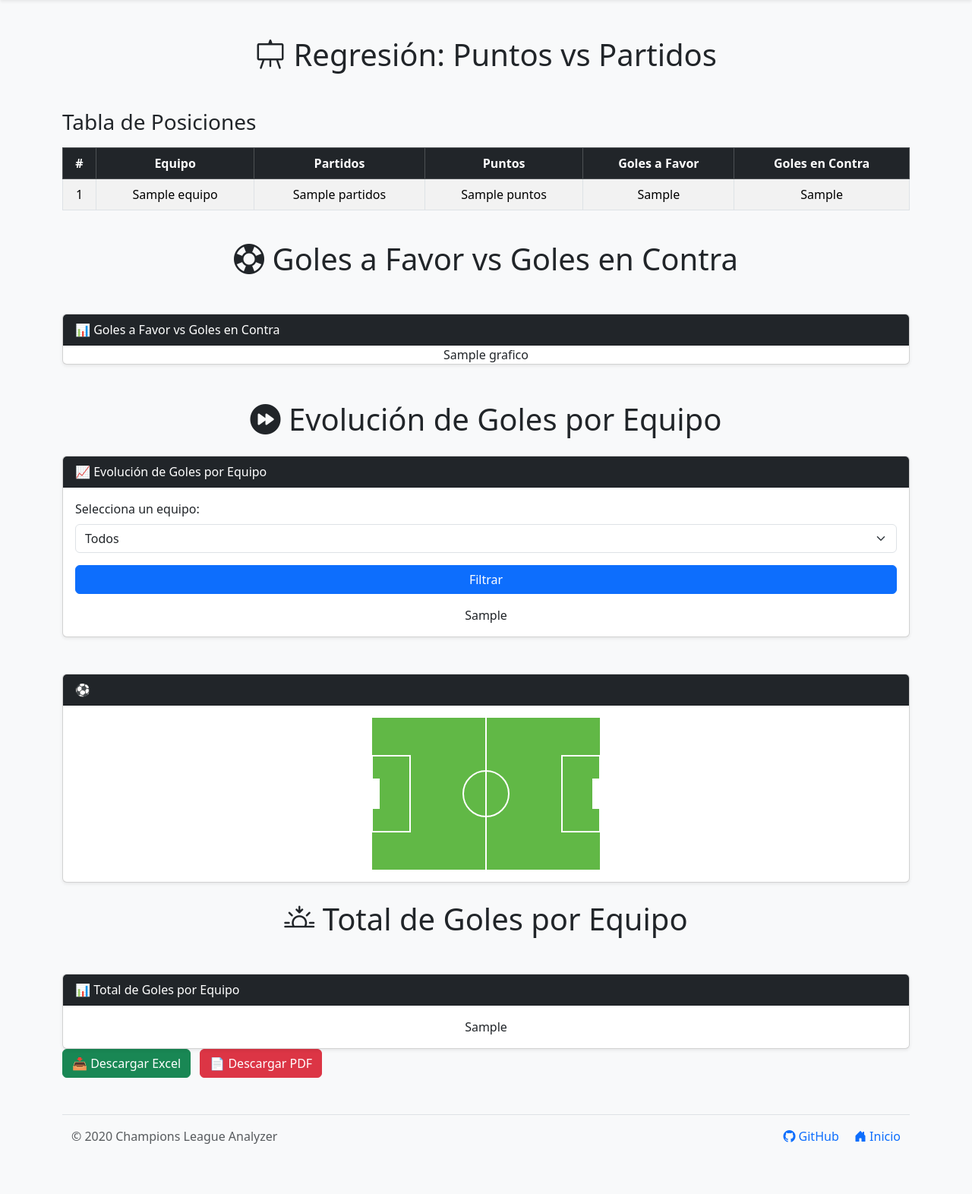
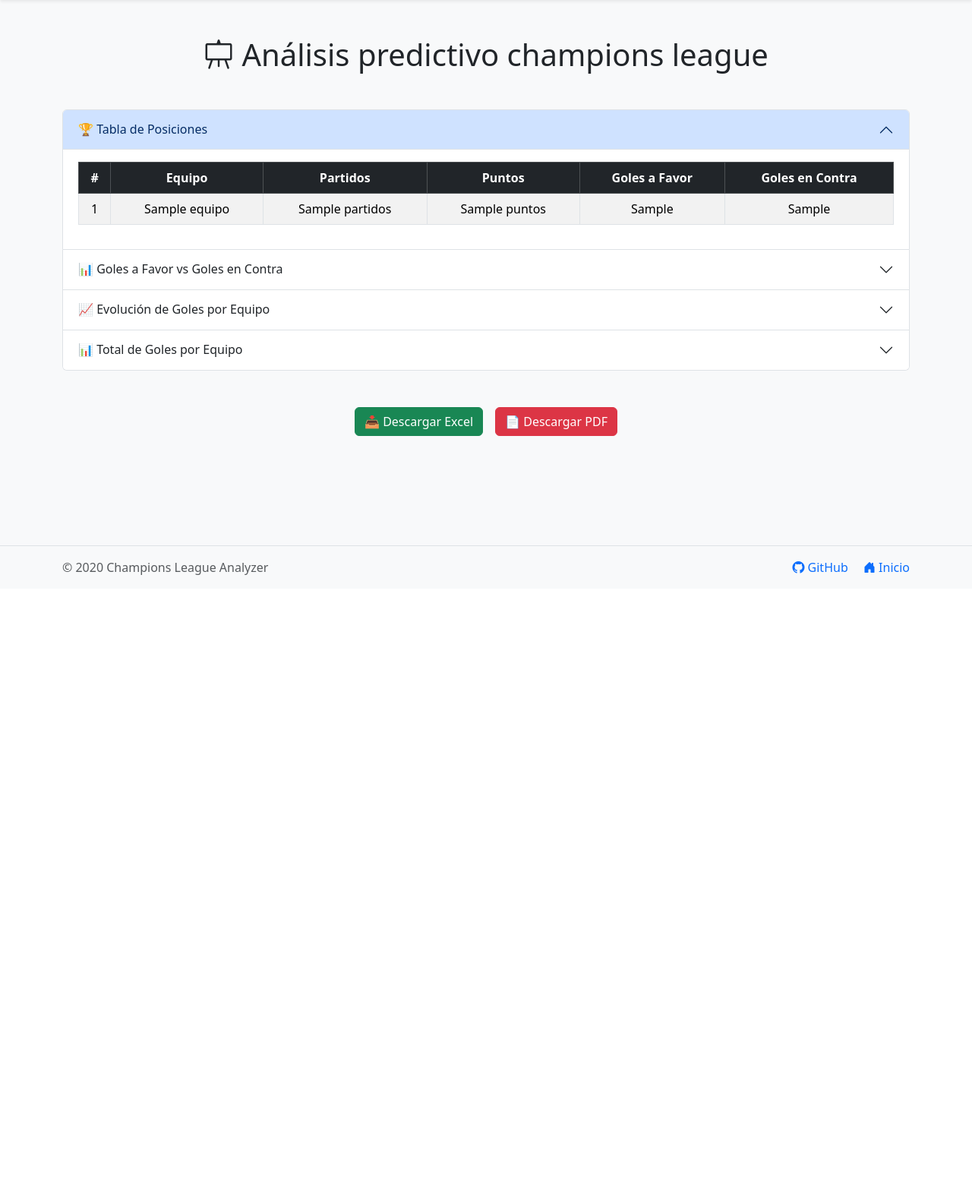
Before and after one commit to cristianriveraxd/Analisis-Predictivo-de-Resultados, a Flask app: template templates/dashboard.html in a window 1280 px wide. Shown: the part 62-1634 px from the top of the page at 76% size. After the commit the page ends 819 px from the top, so only its background shows below. Run offline with Flask 3, Linux system fonts and the light colour scheme; the template is opened without the code that fills it: most values are stand-ins (such as "Sample title", 1, 10 or a date in 2020).

Commit message:
add change in typography

```diff
--- a/templates/dashboard.html
+++ b/templates/dashboard.html
@@ -24,7 +24,6 @@
     </style>
 </head>
 <body class="bg-light">
-    <body>
   <nav class="navbar navbar-expand-lg navbar-dark bg-dark shadow-sm">
       <div class="container">
         <!-- Logo alineado a la izquierda -->
@@ -66,13 +65,24 @@
       </div>
     </nav>
     <div class="container py-5">
-      <h1 class="mb-4 text-center">
-        <i class="bi bi-easel"></i> Regresión: Puntos vs Partidos
+  <h1 class="mb-5 text-center">
+    <i class="bi bi-easel"></i> Análisis predictivo champions league
   </h1>
 
-    <h3 class="mb-3 pt-4">Tabla de Posiciones</h3>
+  <!-- Accordion -->
+  <div class="accordion" id="dashboardAccordion">
+
+    <!-- Tabla de Posiciones -->
+    <div class="accordion-item">
+      <h2 class="accordion-header" id="headingTabla">
+        <button class="accordion-button" type="button" data-bs-toggle="collapse" data-bs-target="#collapseTabla" aria-expanded="true" aria-controls="collapseTabla">
+          🏆 Tabla de Posiciones
+        </button>
+      </h2>
+      <div id="collapseTabla" class="accordion-collapse collapse show" aria-labelledby="headingTabla" data-bs-parent="#dashboardAccordion">
+        <div class="accordion-body">
           <div class="table-responsive">
-        <table class="table table-striped table-bordered align-middle text-center">
+            <table class="table table-striped table-bordered text-center align-middle">
               <thead class="table-dark">
                 <tr>
                   <th>#</th>
@@ -97,83 +107,102 @@
               </tbody>
             </table>
           </div>
-<br>
-<!-- Sección con los dos gráficos uno sobre otro -->
- <h1 class="mb-4 text-center">
-        <i class="bi bi-life-preserver"></i> Goles a Favor vs Goles en Contra
-      </h1>
-<section class="mt-5">
-  <!-- Gráfico 1: Goles a Favor vs Goles en Contra -->
-  <div class="card shadow-sm mb-5">
-    <div class="card-header bg-dark text-white">
-      📊 Goles a Favor vs Goles en Contra
         </div>
-    <div class="d-flex justify-content-center">
-      <div>{{ grafico | safe }}</div>
       </div>
     </div>
 
-  <!-- Gráfico 2: Evolución de Goles por Equipo -->
-    <h1 class="mb-4 text-center">
-        <i class="bi bi-fast-forward-circle-fill"></i> Evolución de Goles por Equipo
-      </h1>
-  <div class="card shadow-sm mb-5">
-    <div class="card-header bg-dark text-white">
+    <!-- Goles a Favor vs Contra -->
+    <div class="accordion-item">
+      <h2 class="accordion-header" id="headingGrafico1">
+        <button class="accordion-button collapsed" type="button" data-bs-toggle="collapse" data-bs-target="#collapseGrafico1" aria-expanded="false" aria-controls="collapseGrafico1">
+          📊 Goles a Favor vs Goles en Contra
+        </button>
+      </h2>
+      <div id="collapseGrafico1" class="accordion-collapse collapse" aria-labelledby="headingGrafico1" data-bs-parent="#dashboardAccordion">
+        <div class="accordion-body">
+          <div class="d-flex justify-content-center">{{ grafico | safe }}</div>
+        </div>
+      </div>
+    </div>
+
+    <!-- Evolución por Equipo -->
+    <div class="accordion-item">
+      <h2 class="accordion-header" id="headingEvolucion">
+        <button class="accordion-button collapsed" type="button" data-bs-toggle="collapse" data-bs-target="#collapseEvolucion" aria-expanded="false" aria-controls="collapseEvolucion">
           📈 Evolución de Goles por Equipo
-    </div>
-    <div class="card-body">
+        </button>
+      </h2>
+      <div id="collapseEvolucion" class="accordion-collapse collapse" aria-labelledby="headingEvolucion" data-bs-parent="#dashboardAccordion">
+        <div class="accordion-body">
           <form method="get" class="mb-3">
-        <div class="mb-3">
             <label for="equipo" class="form-label">Selecciona un equipo:</label>
-          <select name="equipo" id="equipo" class="form-select">
+            <select name="equipo" id="equipo" class="form-select mb-3">
               <option value="">Todos</option>
               {% for eq in equipos %}
               <option value="{{ eq }}" {% if eq == equipo_seleccionado %}selected{% endif %}>{{ eq }}</option>
               {% endfor %}
             </select>
-        </div>
             <button type="submit" class="btn btn-primary w-100">Filtrar</button>
           </form>
-      <div class="d-flex justify-content-center">
-      <div>{{ grafico_equipos | safe }}</div>
+          <div class="d-flex justify-content-center">{{ grafico_equipos | safe }}</div>
         </div>
       </div>
     </div>
-</section>
 
-   <!-- <h3 class="mt-5">Gráfico Interactivo: Goles a Favor vs Goles en Contra</h3>
-    <div>{{ grafico | safe }}</div>
-</div>
-<h3 class="mt-5">Evolución de Goles por Equipo</h3>
-
-<form method="get" class="mb-4">
-    <div class="row g-2 align-items-end">
-        <div class="col-md-6">
-            <label for="equipo" class="form-label">Selecciona un equipo:</label>
-            <select name="equipo" id="equipo" class="form-select">
-                <option value="">Todos</option>
-                {% for eq in equipos %}
-                    <option value="{{ eq }}" {% if eq == equipo_seleccionado %}selected{% endif %}>{{ eq }}</option>
-                {% endfor %}
-            </select>
-        </div>
-        <div class="col-md-2">
-            <button type="submit" class="btn btn-primary">Filtrar</button>
-        </div>
-    </div>
-</form>
-
-<!-- Sección: Total de Goles por Equipo -->
-<div class="card shadow-sm">
-  <div class="card-header bg-dark text-white">
-    ⚽
-  </div>
-  <div class="card-body">
-    <div class="d-flex justify-content-center">
-      <canvas id="futbolCanvas" width="300" height="200"></canvas>
+    <!-- Goles por Equipo -->
+    <div class="accordion-item">
+      <h2 class="accordion-header" id="headingBarras">
+        <button class="accordion-button collapsed" type="button" data-bs-toggle="collapse" data-bs-target="#collapseBarras" aria-expanded="false" aria-controls="collapseBarras">
+          📊 Total de Goles por Equipo
+        </button>
+      </h2>
+      <div id="collapseBarras" class="accordion-collapse collapse" aria-labelledby="headingBarras" data-bs-parent="#dashboardAccordion">
+        <div class="accordion-body">
+          <div class="d-flex justify-content-center">{{ grafico_barras | safe }}</div>
         </div>
       </div>
     </div>
+
+  </div>
+
+  <!-- Botones de descarga centrados -->
+  <div class="d-flex justify-content-center gap-3 my-5">
+    <a href="/descargar/excel" class="btn btn-success">
+      📥 Descargar Excel
+    </a>
+    <a href="/descargar/pdf" class="btn btn-danger">
+      📄 Descargar PDF
+    </a>
+  </div>
+
+</div>
+
+
+ <!-- Footer -->
+    <footer class="bg-light text-center text-lg-start mt-5 border-top">
+      <div class="container py-3">
+        <div class="row align-items-center">
+          <div class="col-md-6 text-md-start text-center mb-2 mb-md-0">
+            <span class="text-muted"
+              >© {{ current_year }} Champions League Analyzer</span
+            >
+          </div>
+          <div class="col-md-6 text-md-end text-center">
+            <a
+              href="https://github.com/cristianriveraxd/Analisis-Predictivo-de-Resultados"
+              class="text-decoration-none me-3"
+              target="_blank"
+            >
+              <i class="bi bi-github"></i> GitHub
+            </a>
+            <a href="/" class="text-decoration-none">
+              <i class="bi bi-house-door-fill"></i> Inicio
+            </a>
+          </div>
+        </div>
+      </div>
+    </footer>
+    <script src="https://cdn.jsdelivr.net/npm/bootstrap@5.3.3/dist/js/bootstrap.bundle.min.js"></script>
 
     <script>
   const canvas = document.getElementById('futbolCanvas');
@@ -209,50 +238,5 @@
   ctx.fillRect(0, 80, 10, 40);
   ctx.fillRect(290, 80, 10, 40);
 </script>
-<br>
- <h1 class="mb-4 text-center">
-        <i class="bi bi-sunset"></i> Total de Goles por Equipo
-      </h1>
-<section class="mt-5">
-  <div class="card shadow-sm">
-    <div class="card-header bg-dark text-white">
-      📊 Total de Goles por Equipo
-    </div>
-    <div class="card-body">
-      <div class="d-flex justify-content-center">
-        <div>{{ grafico_barras | safe }}</div>
-      </div>
-    </div>
-  </div>
-</section>
-
-<div class="mb-4">
-    <a href="/descargar/excel" class="btn btn-success me-2">📥 Descargar Excel</a>
-    <a href="/descargar/pdf" class="btn btn-danger">📄 Descargar PDF</a>
-</div>
- <!-- Footer -->
-    <footer class="bg-light text-center text-lg-start mt-5 border-top">
-      <div class="container py-3">
-        <div class="row align-items-center">
-          <div class="col-md-6 text-md-start text-center mb-2 mb-md-0">
-            <span class="text-muted"
-              >© {{ current_year }} Champions League Analyzer</span
-            >
-          </div>
-          <div class="col-md-6 text-md-end text-center">
-            <a
-              href="https://github.com/cristianriveraxd/Analisis-Predictivo-de-Resultados"
-              class="text-decoration-none me-3"
-              target="_blank"
-            >
-              <i class="bi bi-github"></i> GitHub
-            </a>
-            <a href="/" class="text-decoration-none">
-              <i class="bi bi-house-door-fill"></i> Inicio
-            </a>
-          </div>
-        </div>
-      </div>
-    </footer>
 </body>
 </html>
--- a/templates/goles.html
+++ b/templates/goles.html
@@ -133,7 +133,7 @@
     <!--Visualización del grafo -->
     <div class="container py-5">
       <div class="text-center mb-4">
-        <h1 class="display-5">Grafo de Goles entre Equipos</h1>
+        <h1 class="mb-1 text-center">Grafo de Goles entre Equipos</h1>
         <p class="text-muted">
           Este grafo representa los goles anotados entre equipos en partidos
           finalizados.
--- a/templates/index.html
+++ b/templates/index.html
@@ -153,7 +153,7 @@
     <!-- Grafo -->
     <div class="container py-5">
       <div class="text-center mb-4">
-        <h1 class="display-5">Grafo de Goles entre Equipos</h1>
+        <h1 class="mb-1 text-center">Grafo de Goles entre Equipos</h1>
         <p class="text-muted">
           Este grafo representa los goles anotados entre equipos en partidos
           finalizados.
```
Lines whose indentation alone changed are shown as unchanged.
